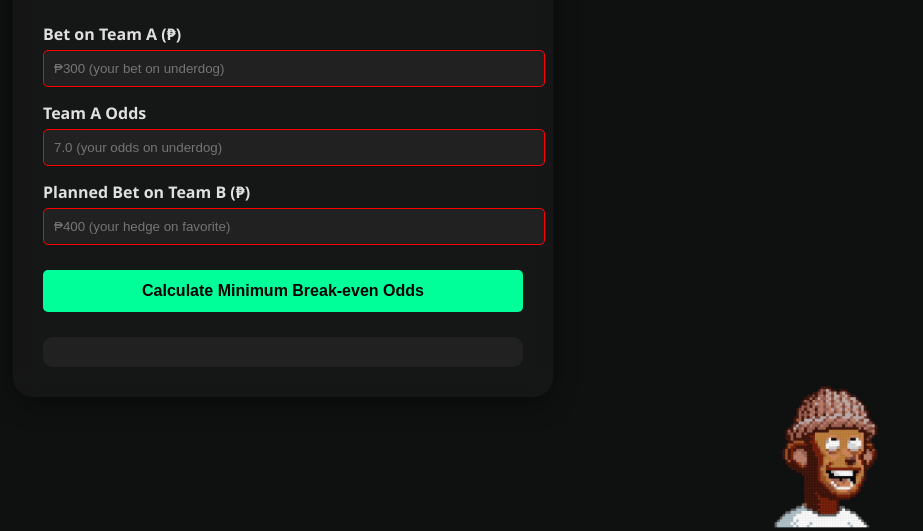
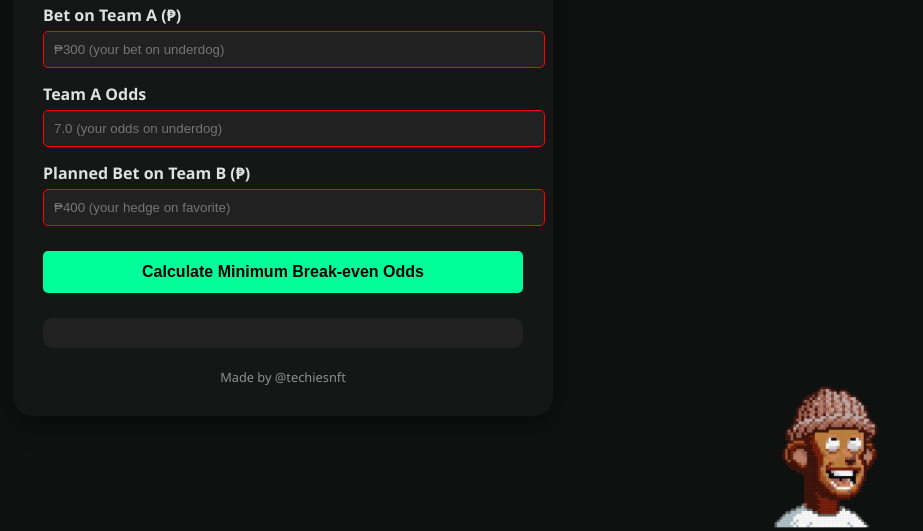
Before and after one commit to techiesnft/arb-bet-calculator, a plain HTML site: page index.html in a window 1280 px wide. Shown: the part 269-800 px from the top of the page, without its empty margins (357-1280 px from the left). Drawn offline with Linux system fonts and the light colour scheme.

Commit message:
Update index.html

```diff
--- a/index.html
+++ b/index.html
@@ -94,6 +94,13 @@
       line-height: 1.6;
       font-size: 1.05rem;
     }
+    .credit {
+      text-align: center;
+      font-size: 0.8rem;
+      color: var(--text-color);
+      margin-top: 20px;
+      opacity: 0.6;
+    }
     .theme-toggle {
       position: absolute;
       top: 20px;
@@ -165,6 +172,7 @@
 
     <button onclick="calcMinimumOdds()">Calculate Minimum Break-even Odds</button>
     <div id="result"></div>
+    <div class="credit">Made by @techiesnft</div>
   </div>
 
   <script>
```
